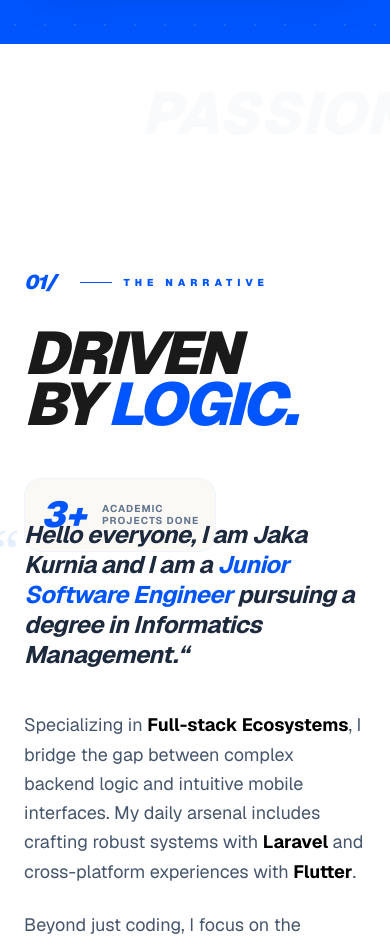
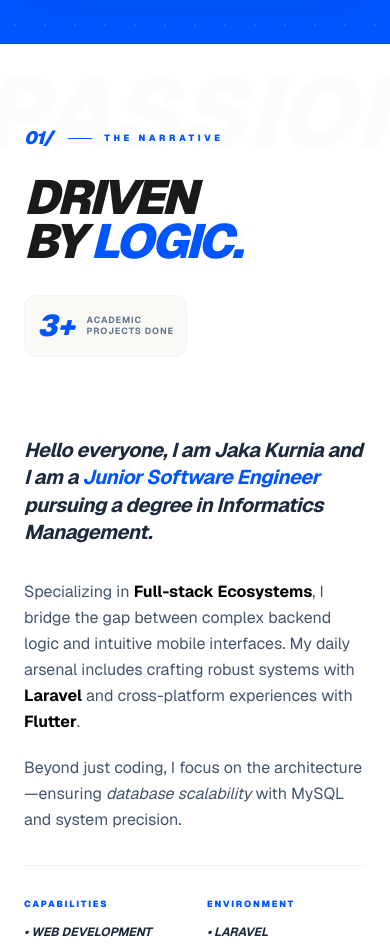
Before and after one commit to Jaka-kurnia/portofolio-me, a Next.js app: page / in a window 390 px wide. Shown: the part 1040-1985 px from the top of the page. Built offline with nearby package versions, Linux system fonts and the light colour scheme.

Commit message:
Perbaikan section About

```diff
--- a/components/about.tsx
+++ b/components/about.tsx
@@ -2,103 +2,81 @@ import { motion } from "framer-motion";
 
 export const About = () => {
   return (
-    <section id="about" className="relative py-24 md:py-32 px-6 md:px-20 bg-white overflow-hidden">
-      {/* Background Accent - Soft Text */}
-      <div className="absolute top-10 right-[-5%] text-[15vw] font-black text-slate-50 select-none leading-none z-0 italic uppercase">
-        Passion
-      </div>
+    <section id="about" className="relative py-20 md:py-32 px-6 md:px-20 bg-white overflow-hidden">
+      {/* Background Accent - Diperkecil sizenya di mobile biar nggak nutupin teks */}
+      <div className="absolute top-5 md:top-10 right-[-10%] md:right-[-5%] text-[25vw] md:text-[15vw] font-black text-slate-50 select-none leading-none z-0 italic uppercase opacity-50 md:opacity-100">Passion</div>
 
       <div className="max-w-[1400px] mx-auto relative z-10">
-        <div className="grid lg:grid-cols-12 gap-12 md:gap-20 items-start">
-
+        <div className="grid lg:grid-cols-12 gap-10 md:gap-20 items-start">
           {/* LEFT SIDE: Heading & Index */}
-          <div className="lg:col-span-5 sticky top-32">
-            <motion.div
-              initial={{ opacity: 0, x: -20 }}
-              whileInView={{ opacity: 1, x: 0 }}
-              viewport={{ once: true }}
-              className="flex items-center gap-6 mb-8"
-            >
-              <span className="text-[#0055FF] font-black text-xl italic tracking-tighter">01/</span>
-              <div className="flex items-center gap-3 text-[#0055FF] font-black text-[10px] uppercase tracking-[0.5em]">
-                <div className="w-8 h-[1px] bg-[#0055FF]"></div>
+          {/* lg:sticky agar hanya melayang di layar besar */}
+          <div className="lg:col-span-5 lg:sticky lg:top-32">
+            <motion.div initial={{ opacity: 0, x: -20 }} whileInView={{ opacity: 1, x: 0 }} viewport={{ once: true }} className="flex items-center gap-4 md:gap-6 mb-6 md:mb-8">
+              <span className="text-[#0055FF] font-black text-lg md:text-xl italic tracking-tighter">01/</span>
+              <div className="flex items-center gap-3 text-[#0055FF] font-black text-[9px] md:text-[10px] uppercase tracking-[0.4em] md:tracking-[0.5em]">
+                <div className="w-6 md:w-8 h-[1px] bg-[#0055FF]"></div>
                 The Narrative
               </div>
             </motion.div>
 
-            <motion.h2
-              initial={{ opacity: 0, y: 30 }}
-              whileInView={{ opacity: 1, y: 0 }}
-              viewport={{ once: true }}
-              className="text-6xl md:text-8xl font-black uppercase italic tracking-tighter leading-[0.85] text-[#1A1A1A]"
-            >
+            <motion.h2 initial={{ opacity: 0, y: 30 }} whileInView={{ opacity: 1, y: 0 }} viewport={{ once: true }} className="text-5xl sm:text-6xl md:text-8xl font-black uppercase italic tracking-tighter leading-[0.9] md:leading-[0.85] text-[#1A1A1A]">
               Driven <br />
               By <span className="text-[#0055FF]">Logic.</span>
             </motion.h2>
 
-            {/* Experience Badge */}
-            <motion.div
-              initial={{ scale: 0.8, opacity: 0 }}
-              whileInView={{ scale: 1, opacity: 1 }}
-              viewport={{ once: true }}
-              className="mt-12 inline-flex items-center gap-4 p-4 bg-[#FAF9F6] border border-slate-100 rounded-2xl"
-            >
-              <div className="text-4xl font-black text-[#0055FF] italic">3+</div>
-              <div className="text-[10px] font-bold uppercase leading-tight text-slate-500 tracking-widest">
+            {/* Experience Badge - Disesuaikan sizenya di mobile */}
+            <motion.div initial={{ scale: 0.8, opacity: 0 }} whileInView={{ scale: 1, opacity: 1 }} viewport={{ once: true }} className="mt-8 md:mt-12 inline-flex items-center gap-3 md:gap-4 p-3 md:p-4 bg-[#FAF9F6] border border-slate-100 rounded-xl md:rounded-2xl">
+              <div className="text-3xl md:text-4xl font-black text-[#0055FF] italic">3+</div>
+              <div className="text-[9px] md:text-[10px] font-bold uppercase leading-tight text-slate-500 tracking-widest">
                 Academic <br /> Projects Done
               </div>
             </motion.div>
           </div>
 
           {/* RIGHT SIDE: Content */}
-          <div className="lg:col-span-7 mt-12 lg:mt-0">
-            <motion.div
-              initial={{ opacity: 0, y: 40 }}
-              whileInView={{ opacity: 1, y: 0 }}
-              viewport={{ once: true }}
-              transition={{ duration: 0.8 }}
-              className="space-y-10"
-            >
+          <div className="lg:col-span-7 mt-10 lg:mt-0">
+            <motion.div initial={{ opacity: 0, y: 40 }} whileInView={{ opacity: 1, y: 0 }} viewport={{ once: true }} transition={{ duration: 0.8 }} className="space-y-8 md:space-y-10">
               {/* Main Statement */}
               <div className="relative">
-                <span className="absolute -left-8 top-0 text-6xl text-[#0055FF]/10 font-serif">“</span>
-                <p className="text-2xl md:text-3xl text-slate-800 leading-tight font-bold italic tracking-tight">
-                  Hello everyone, I am Jaka Kurnia and I am a <span className="text-[#0055FF]">Junior Software Engineer</span> pursuing a degree in <span className="underline decoration-[#FFD700] decoration-8 underline-offset-[-2px]">Informatics Management</span>.“
+                {/* Petik dua dihilangkan di mobile agar teks tidak terdorong terlalu jauh */}
+                <span className="hidden md:block absolute -left-8 top-0 text-6xl text-[#0055FF]/10 font-serif">“</span>
+                <p className="text-xl md:text-3xl text-slate-800 leading-snug md:leading-tight font-bold italic tracking-tight">
+                  Hello everyone, I am Jaka Kurnia and I am a <span className="text-[#0055FF]">Junior Software Engineer</span> pursuing a degree in <span className="underline decoration-[#FFD700] decoration-4 md:decoration-8 underline-offset-[-2px]">Informatics Management</span>.
                 </p>
               </div>
 
               {/* Body Text */}
-              <div className="space-y-6 text-lg text-slate-600 leading-relaxed max-w-2xl">
+              <div className="space-y-5 md:space-y-6 text-base md:text-lg text-slate-600 leading-relaxed max-w-2xl">
                 <p>
                   Specializing in <span className="text-black font-bold">Full-stack Ecosystems</span>, I bridge the gap between complex backend logic and intuitive mobile interfaces. My daily arsenal includes crafting robust systems with <span className="text-black font-bold">Laravel</span> and cross-platform experiences with <span className="text-black font-bold">Flutter</span>.
                 </p>
                 <p>
-                  Beyond just coding, I focus on the architecture—ensuring <span className="italic">database scalability</span> with MySQL and system precision that aligns with business objectives.
+                  Beyond just coding, I focus on the architecture—ensuring <span className="italic">database scalability</span> with MySQL and system precision.
                 </p>
               </div>
 
-              {/* Skill Grid Tags */}
-              <div className="pt-10 grid grid-cols-1 sm:grid-cols-2 gap-x-12 gap-y-8 border-t border-slate-100">
-                <div className="group">
-                  <h4 className="text-[10px] font-black uppercase tracking-[0.3em] text-[#0055FF] mb-3 group-hover:translate-x-2 transition-transform">Capabilities</h4>
-                  <ul className="text-sm font-bold text-slate-800 space-y-2 uppercase italic">
-                    <li>• Web Architecture</li>
+              {/* Skill Grid Tags - Grid 2 kolom di mobile dan desktop agar tidak terlalu panjang kebawah */}
+              <div className="pt-8 md:pt-10 grid grid-cols-2 gap-x-6 gap-y-8 border-t border-slate-100">
+                <div className="group col-span-1">
+                  <h4 className="text-[9px] md:text-[10px] font-black uppercase tracking-[0.2em] md:tracking-[0.3em] text-[#0055FF] mb-3 transition-transform">Capabilities</h4>
+                  <ul className="text-[12px] md:text-sm font-bold text-slate-800 space-y-2 uppercase italic">
+                    <li>• Web Development</li>
                     <li>• Mobile Development</li>
                     <li>• System Analysis</li>
                   </ul>
                 </div>
-                <div className="group">
-                  <h4 className="text-[10px] font-black uppercase tracking-[0.3em] text-[#0055FF] mb-3 group-hover:translate-x-2 transition-transform">Environment</h4>
-                  <ul className="text-sm font-bold text-slate-800 space-y-2 uppercase italic">
-                    <li>• Laravel Herd / Filament</li>
-                    <li>• Git Workflow</li>
-                    <li>• RESTful Services</li>
+                <div className="group col-span-1">
+                  <h4 className="text-[9px] md:text-[10px] font-black uppercase tracking-[0.2em] md:tracking-[0.3em] text-[#0055FF] mb-3 transition-transform">Environment</h4>
+                  <ul className="text-[12px] md:text-sm font-bold text-slate-800 space-y-2 uppercase italic">
+                    <li>• Laravel</li>
+                    <li>• Next.js</li>
+                    <li>• Git Flow</li>
+                    <li>• REST API</li>
                   </ul>
                 </div>
               </div>
             </motion.div>
           </div>
-
         </div>
       </div>
     </section>
--- a/components/projects.tsx
+++ b/components/projects.tsx
@@ -1,17 +1,17 @@
 import { motion } from "framer-motion";
 
 const projects = [
-  { title: "CMS Wareg Tasik", category: "Infrastructure", tech: ["Laravel", "Filament"], desc: "Manajemen konten terpusat untuk platform kuliner Tasikmalaya.", img: "https://images.unsplash.com/photo-1555066931-4365d14bab8c?q=80&w=2070" },
+  { title: "CMS Wareg Tasik", category: "Infrastructure", tech: ["Laravel", "Filament", "Next.js", "Tailwind"], desc: "Manajemen konten terpusat untuk platform kuliner Tasikmalaya.", img: "https://images.unsplash.com/photo-1555066931-4365d14bab8c?q=80&w=2070" },
   { title: "Sistem Presensi", category: "Web App", tech: ["Next.js", "Laravel"], desc: "Pelacakan kehadiran real-time dengan dashboard analitik presisi.", img: "https://images.unsplash.com/photo-1454165833767-131435bb4496?q=80&w=2070" },
-  { title: "POS Warung", category: "Management", tech: ["Laravel", "Alpine.js"], desc: "Aplikasi Point of Sale terintegrasi untuk efisiensi UMKM.", img: "https://images.unsplash.com/photo-1556742049-0cfed4f6a45d?q=80&w=2070" }
+  { title: "POS Warung", category: "Management", tech: ["Laravel", "Tailwind"], desc: "Aplikasi Point of Sale terintegrasi untuk efisiensi UMKM.", img: "https://images.unsplash.com/photo-1556742049-0cfed4f6a45d?q=80&w=2070" },
 ];
 
 export const Projects = () => (
   <section id="projects" className="py-24 px-8 bg-[#FAF9F6]">
     <div className="max-w-[1400px] mx-auto">
       <header className="flex justify-between items-end mb-16 border-b border-black/10 pb-8">
-        <h2 className="text-5xl md:text-7xl font-black uppercase italic tracking-tighter leading-none text-[#1A1A1A]">Projects.</h2>
-        <p className="text-[10px] font-bold text-[#0055FF] uppercase tracking-[0.4em] hidden md:block">Case Studies / 2026</p>
+        <h2 className="text-5xl md:text-7xl font-black uppercase italic tracking-tighter leading-none text-[#1A1A1A]">My Projects</h2>
+        <p className="text-[10px] font-bold text-[#0055FF] uppercase tracking-[0.4em] hidden md:block">Case Studies / 2025-2026</p>
       </header>
       <div className="grid grid-cols-1 md:grid-cols-3 gap-8">
         {projects.map((proj, i) => (
@@ -23,8 +23,10 @@ export const Projects = () => (
             <h3 className="text-2xl font-black uppercase italic mb-3 tracking-tighter">{proj.title}</h3>
             <p className="text-slate-500 text-sm italic mb-6 leading-relaxed">"{proj.desc}"</p>
             <div className="flex flex-wrap gap-2">
-              {proj.tech.map(t => (
-                <span key={t} className="text-[9px] font-black uppercase tracking-widest text-slate-400 border border-slate-200 px-2 py-1">{t}</span>
+              {proj.tech.map((t) => (
+                <span key={t} className="text-[9px] font-black uppercase tracking-widest text-slate-400 border border-slate-200 px-2 py-1">
+                  {t}
+                </span>
               ))}
             </div>
           </motion.div>
--- a/components/skils.tsx
+++ b/components/skils.tsx
@@ -3,9 +3,9 @@ import { Server, Layout, Zap, Cpu } from "lucide-react";
 
 const skills = [
   { category: "Backend Core", icon: <Server size={32} />, items: ["Laravel", "PHP 8.x", "MySQL", "RESTful API"], desc: "Membangun arsitektur server yang scalable dan aman." },
-  { category: "Frontend Stack", icon: <Layout size={32} />, items: ["Next.js 15", "React", "Tailwind CSS", "Framer Motion"], desc: "Interface modern dengan performa SEO terbaik." },
-  { category: "Mobile Dev", icon: <Zap size={32} />, items: ["Flutter", "Dart", "Responsive Design"], desc: "Pengembangan aplikasi lintas platform yang responsif." },
-  { category: "Analysis & Tools", icon: <Cpu size={32} />, items: ["System Analysis", "Laravel Herd", "Filament", "Git"], desc: "Efisiensi alur kerja dan manajemen sistem yang presisi." }
+  { category: "Frontend Stack", icon: <Layout size={32} />, items: ["Next.js 15", "React", "Tailwind CSS", "Bootstrap"], desc: "Interface modern dengan performa SEO terbaik." },
+  { category: "Mobile Dev", icon: <Zap size={32} />, items: ["Flutter", "Dart"], desc: "Pengembangan aplikasi lintas platform yang responsif." },
+  { category: " Tools", icon: <Cpu size={32} />, items: ["Vs code","Android Studio", "MySQL Workbench", "Postman", "Git"], desc: "Efisiensi alur kerja dan manajemen sistem yang presisi." },
 ];
 
 export const Skills = () => (
@@ -23,14 +23,14 @@ export const Skills = () => (
       <div className="grid grid-cols-1 md:grid-cols-2 lg:grid-cols-4 gap-px bg-slate-200 border border-slate-200">
         {skills.map((skill, i) => (
           <div key={i} className="bg-white p-10 hover:bg-[#0055FF] group transition-all duration-500 cursor-default">
-            <div className="mb-8 p-4 bg-blue-50 w-fit rounded-xl group-hover:bg-white/10 transition-colors duration-500 text-[#0055FF] group-hover:text-white">
-              {skill.icon}
-            </div>
+            <div className="mb-8 p-4 bg-blue-50 w-fit rounded-xl group-hover:bg-white/10 transition-colors duration-500 text-[#0055FF] group-hover:text-white">{skill.icon}</div>
             <h3 className="text-xl font-black uppercase italic mb-3 group-hover:text-white transition-colors">{skill.category}</h3>
             <p className="text-slate-500 text-xs mb-6 group-hover:text-blue-100 transition-colors leading-relaxed">{skill.desc}</p>
             <div className="flex flex-wrap gap-2">
-              {skill.items.map(item => (
-                <span key={item} className="px-2 py-1 bg-slate-100 text-[9px] font-bold uppercase tracking-wider rounded group-hover:bg-white/20 group-hover:text-white">{item}</span>
+              {skill.items.map((item) => (
+                <span key={item} className="px-2 py-1 bg-slate-100 text-[9px] font-bold uppercase tracking-wider rounded group-hover:bg-white/20 group-hover:text-white">
+                  {item}
+                </span>
               ))}
             </div>
           </div>
```
Also changed, not shown: components/navbar.tsx (+57 -4 lines).
